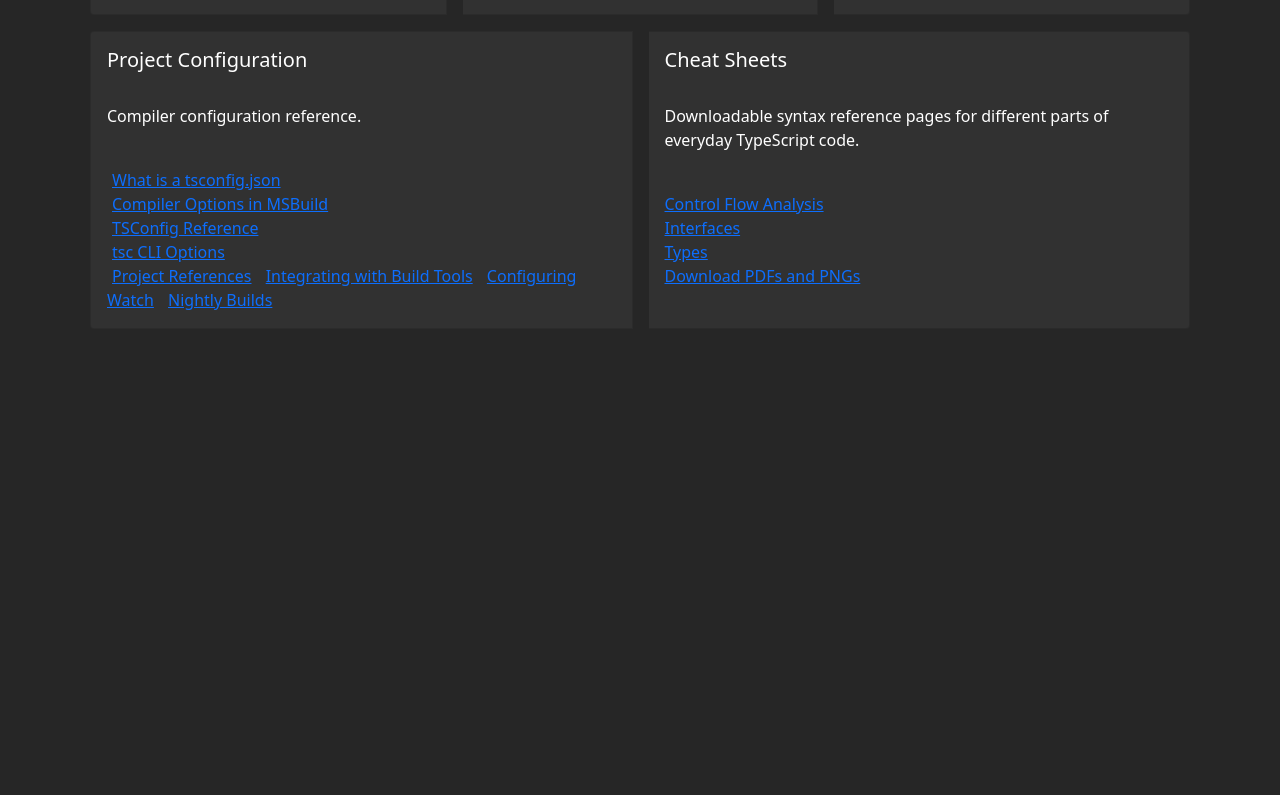
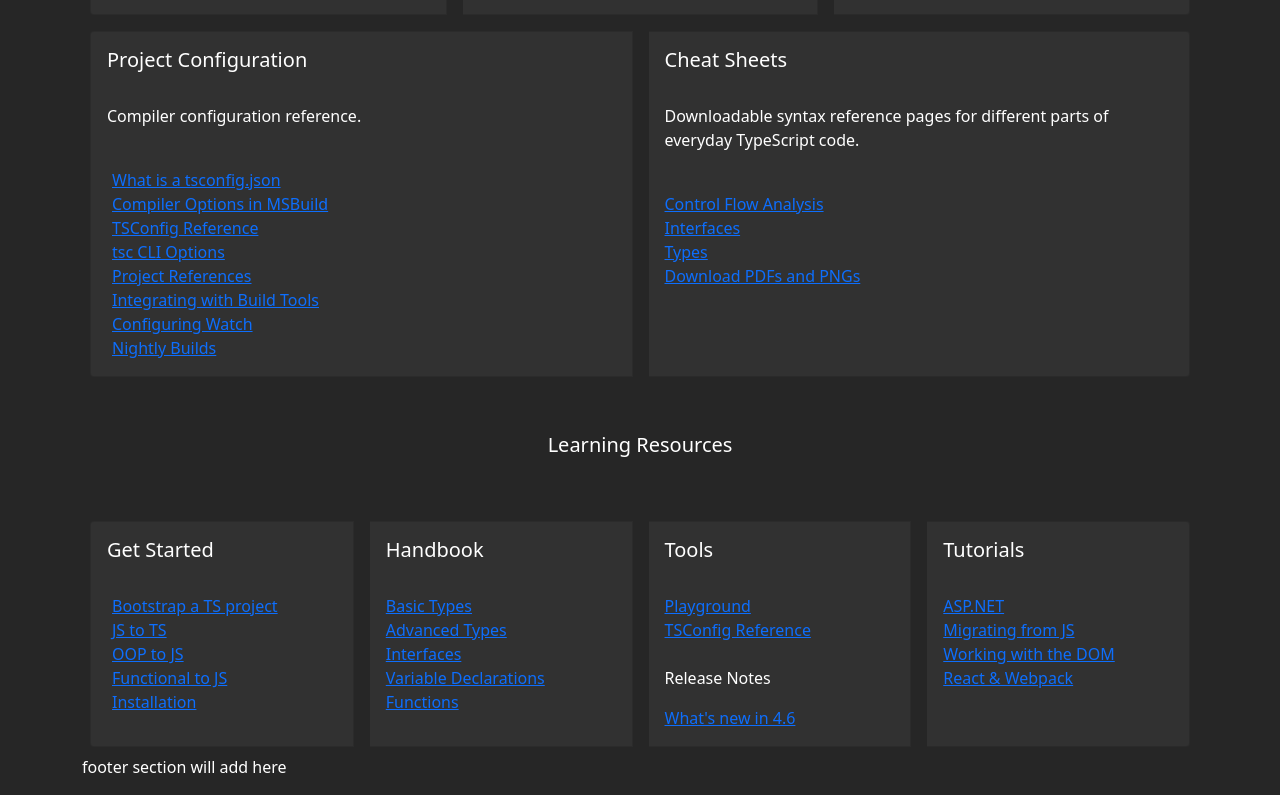
Before and after one commit to Ikram-Akbar/typescript_clone, a plain HTML site: page index.html in a window 1280 px wide. Shown: the part 1541-2336 px from the top of the page. Before the commit the page ends 1878 px from the top, so only its background shows below. Drawn offline with nearby package versions, Linux system fonts and the light colour scheme.

Commit message:
learning section completed

```diff
--- a/index.html
+++ b/index.html
@@ -198,9 +198,9 @@
             <a href="#"> Compiler Options in MSBuild</a><br>
             <a href="#"> TSConfig Reference</a><br>
             <a href="#"> tsc CLI Options</a><br>
-            <a href="#"> Project References</a></a>
-            <a href="#"> Integrating with Build Tools</a>
-            <a href="#"> Configuring Watch</a>
+            <a href="#"> Project References</a></br>
+            <a href="#"> Integrating with Build Tools</a><br>
+            <a href="#"> Configuring Watch</a><br>
             <a href="#"> Nightly Builds</a>
           </div>
 
@@ -210,7 +210,8 @@
       <div class="card card_custom_bg m-2">
         <div class="card-body">
           <h5 class="card-title">Cheat Sheets</h5><br>
-          <p class="card-text">Downloadable syntax reference pages for different parts of everyday TypeScript code.</p><br>
+          <p class="card-text">Downloadable syntax reference pages for different parts of everyday TypeScript code.</p>
+          <br>
 
           <a href="#">Control Flow Analysis</a><br>
           <a href="#"> Interfaces</a><br>
@@ -223,6 +224,58 @@
   </div>
   </div>
   </div>
+  <!-- Doc section end here  -->
+  <!-- Learning section start here  -->
+  <div class="container">
+    <h5 class="text-center p-5">Learning Resources</h5>
+    <div class="card-group">
+      <div class="card card_custom_bg m-2">
+        <div class="card-body">
+          <h5 class="card-title">Get Started</h5><br>
+          <div class="list_div">
+            <a href="#">Bootstrap a TS project</a><br>
+            <a href="#"> JS to TS</a><br>
+            <a href="#"> OOP to JS</a><br>
+            <a href="#"> Functional to JS</a><br>
+            <a href="#"> Installation </a></a>
+          </div>
+        </div>
+      </div>
+      <div class="card card_custom_bg m-2">
+        <div class="card-body">
+          <h5 class="card-title">Handbook</h5><br>
+          <a href="#">Basic Types </a><br>
+          <a href="#"> Advanced Types</a><br>
+          <a href="#"> Interfaces</a><br>
+          <a href="#"> Variable Declarations</a><br>
+          <a href="#"> Functions</a>
+        </div>
+      </div>
+      <div class="card card_custom_bg m-2">
+        <div class="card-body">
+          <h5 class="card-title">Tools</h5><br>
+          <a href="#">Playground </a><br>
+          <a href="#">  TSConfig Reference</a><br><br>
+          <p class="card-text">Release Notes</p>
+          <a href="#">What's new in 4.6</a><br>
+        </div>
+      </div>
+      <div class="card card_custom_bg m-2">
+        <div class="card-body">
+          <h5 class="card-title">Tutorials</h5><br>
+          <a href="#">ASP.NET</a><br>
+          <a href="#"> Migrating from JS</a><br>
+          <a href="#"> Working with the DOM</a><br>
+          <a href="#">  React & Webpack</a><br>
+        </div>
+      </div>
+    </div>
+  </div>
+  <!-- learning section end  -->
+  <div class="container">
+    <p>footer section will add here </p>
+  </div>
+
 
 
 
```
